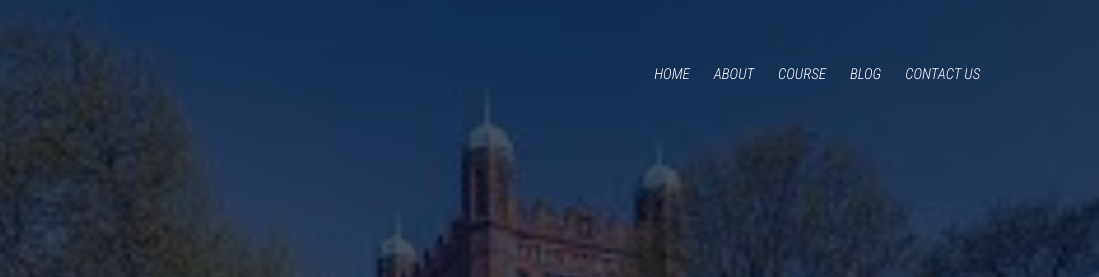
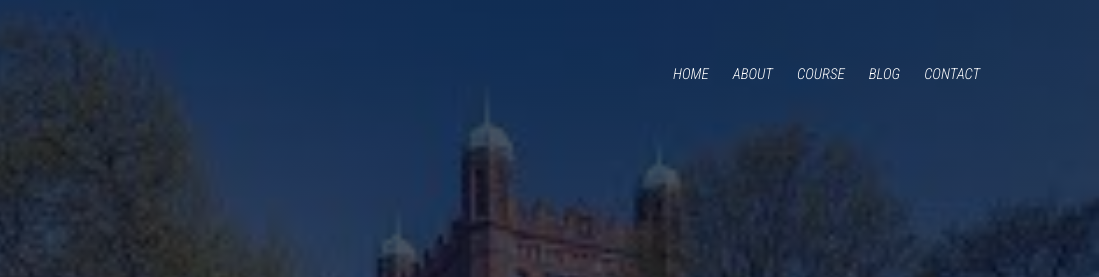
Before and after one commit to Nuellative/Nuellative-University, a plain HTML site: page index.html in a window 1280 px wide. Shown: the top 277 px of the page, 181-1280 px from the left. Drawn offline with Linux system fonts and the light colour scheme.

Commit message:
new changes added here

```diff
--- a/index.html
+++ b/index.html
@@ -24,7 +24,7 @@
 			<li><a href="#">ABOUT </a>
 			<li><a href="#">COURSE</a>
 			<li><a href="#">BLOG</a>
-			<li><a href="#">CONTACT US</a>
+			<li><a href="#">CONTACT</a>
 
 		</ul>
 	</div>
```
